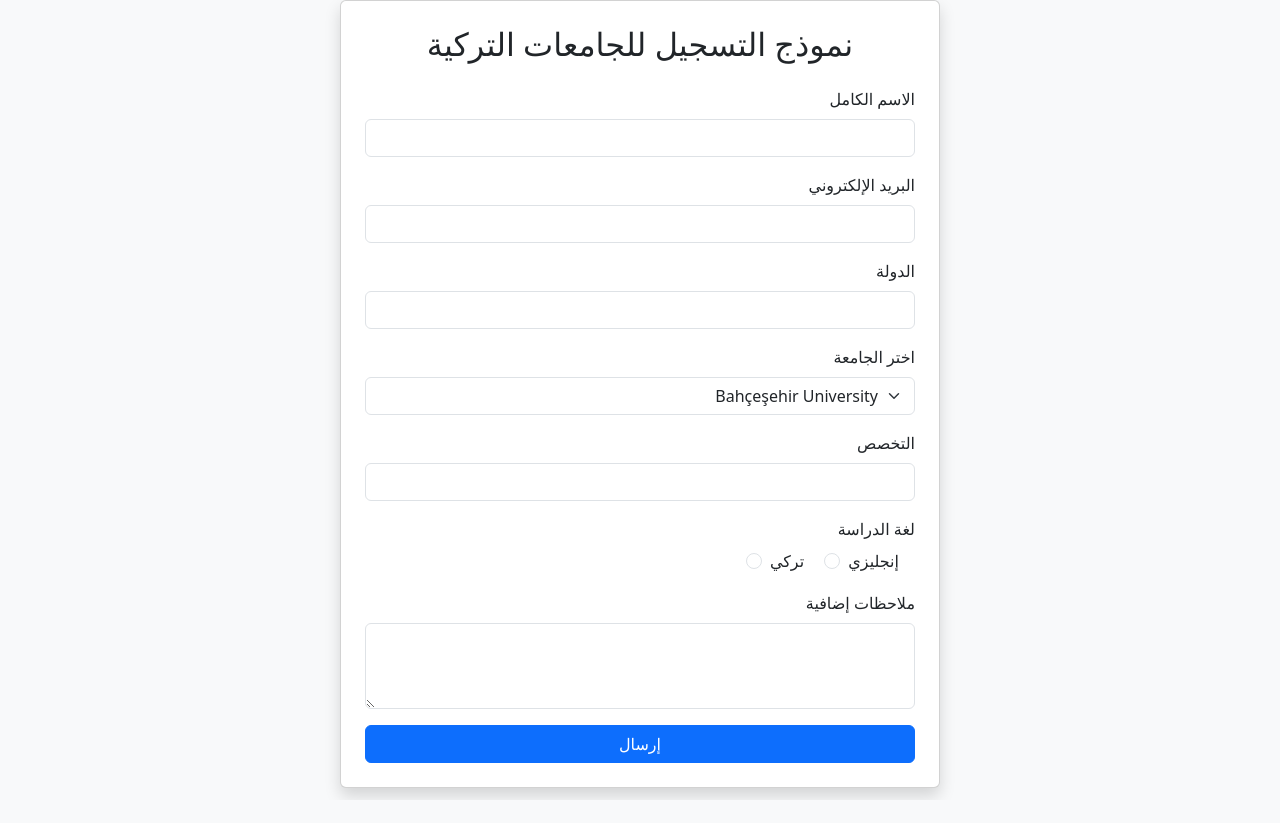
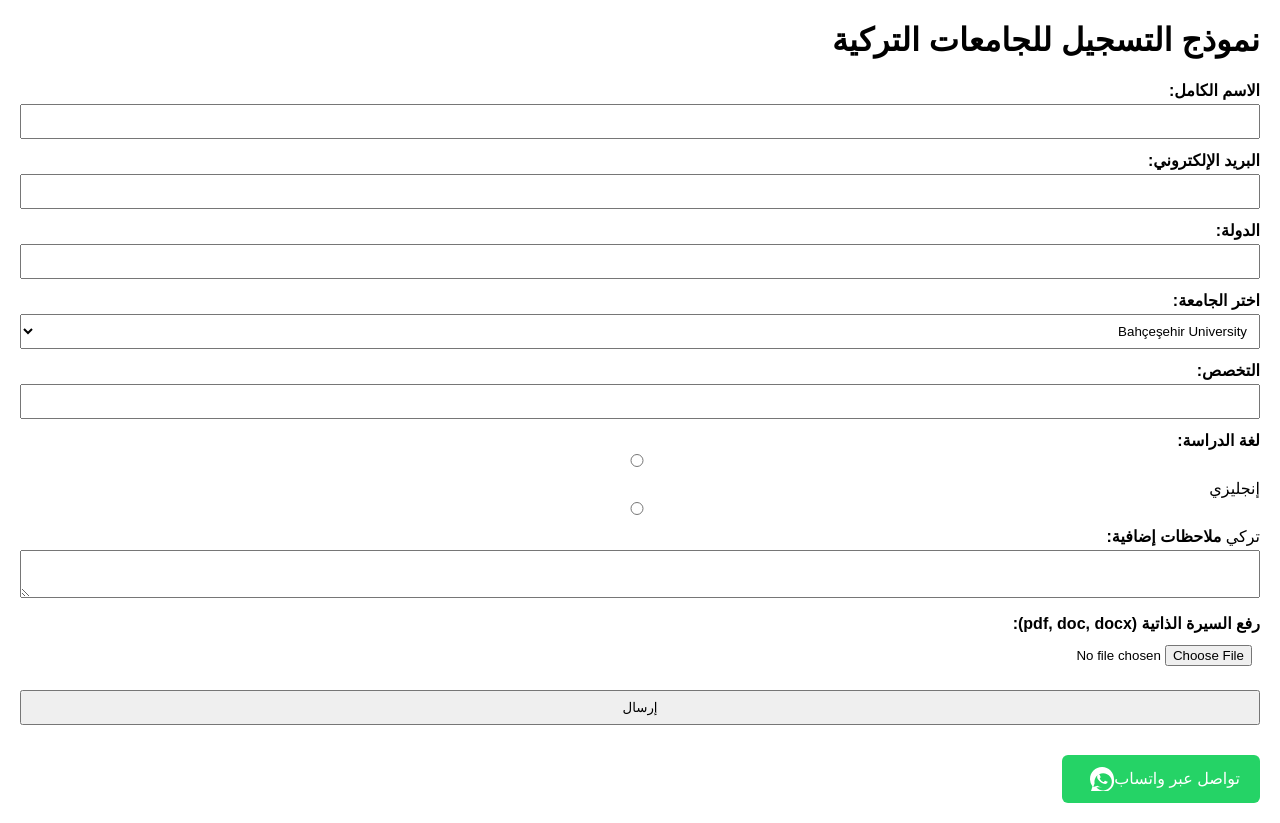
Before and after one commit to Osamahmadz/university_app, a Flask app: page / in a window 1280 px wide. Before the commit the page ends 799 px from the top, so only its background shows below. Run offline with Flask 3, Linux system fonts and the light colour scheme.

Commit message:
تحديث app.py و form.html: إضافة ميزات جديدة

```diff
--- a/app.py
+++ b/app.py
@@ -2,11 +2,13 @@ from flask import Flask, render_template, request, redirect, url_for, flash, Res
 from flask_login import LoginManager, login_user, login_required, logout_user, UserMixin
 from flask_bcrypt import Bcrypt
 from flask_wtf import FlaskForm
-from wtforms import StringField, PasswordField, SubmitField, RadioField, TextAreaField, SelectField
+from wtforms import StringField, PasswordField, SubmitField, RadioField, TextAreaField, SelectField, FileField
 from wtforms.validators import DataRequired, Email
+from werkzeug.utils import secure_filename
 import sqlite3
 import pandas as pd
 from io import BytesIO
+import os
 
 app = Flask(__name__)
 app.secret_key = "مفتاح-سري-معقد-وطويل-تغيّره-لهذا-المشروع"
@@ -18,6 +20,17 @@ login_manager.login_view = 'login'
 login_manager.init_app(app)
 
 DATABASE = 'students.db'
+UPLOAD_FOLDER = 'uploads'
+ALLOWED_EXTENSIONS = {'pdf', 'doc', 'docx'}
+
+# تأكد وجود مجلد الرفع
+if not os.path.exists(UPLOAD_FOLDER):
+    os.makedirs(UPLOAD_FOLDER)
+
+app.config['UPLOAD_FOLDER'] = UPLOAD_FOLDER
+
+def allowed_file(filename):
+    return '.' in filename and filename.rsplit('.', 1)[1].lower() in ALLOWED_EXTENSIONS
 
 # نموذج مستخدم
 class User(UserMixin):
@@ -53,7 +66,7 @@ class LoginForm(FlaskForm):
     password = PasswordField('كلمة المرور', validators=[DataRequired()])
     submit = SubmitField('دخول')
 
-# فورم تسجيل الطلاب
+# فورم تسجيل الطلاب مع حقل رفع السيرة الذاتية
 class RegistrationForm(FlaskForm):
     full_name = StringField('الاسم الكامل', validators=[DataRequired()])
     email = StringField('البريد الإلكتروني', validators=[DataRequired(), Email()])
@@ -78,6 +91,7 @@ class RegistrationForm(FlaskForm):
     major = StringField('التخصص', validators=[DataRequired()])
     language = RadioField('لغة الدراسة', choices=[('English','إنجليزي'), ('Turkish','تركي')], validators=[DataRequired()])
     notes = TextAreaField('ملاحظات إضافية')
+    cv = FileField('رفع السيرة الذاتية (pdf, doc, docx)')
     submit = SubmitField('إرسال')
 
 def init_db():
@@ -90,6 +104,7 @@ def init_db():
             password_hash TEXT NOT NULL
         )
     ''')
+    # تم إضافة عمود cv_filename لتخزين اسم ملف السيرة الذاتية
     cursor.execute('''
         CREATE TABLE IF NOT EXISTS students (
             id INTEGER PRIMARY KEY AUTOINCREMENT,
@@ -99,7 +114,8 @@ def init_db():
             university TEXT,
             major TEXT,
             language TEXT,
-            notes TEXT
+            notes TEXT,
+            cv_filename TEXT
         )
     ''')
     conn.commit()
@@ -139,6 +155,17 @@ def logout():
 def index():
     form = RegistrationForm()
     if form.validate_on_submit():
+        cv_filename = None
+        if form.cv.data:
+            file = form.cv.data
+            if allowed_file(file.filename):
+                filename = secure_filename(file.filename)
+                file.save(os.path.join(app.config['UPLOAD_FOLDER'], filename))
+                cv_filename = filename
+            else:
+                flash("امتداد الملف غير مسموح. الرجاء رفع ملف pdf, doc, أو docx فقط.", "danger")
+                return redirect(url_for('index'))
+
         data = (
             form.full_name.data,
             form.email.data,
@@ -147,12 +174,13 @@ def index():
             form.major.data,
             form.language.data,
             form.notes.data,
+            cv_filename
         )
         conn = sqlite3.connect(DATABASE)
         cursor = conn.cursor()
         cursor.execute('''
-            INSERT INTO students (full_name, email, country, university, major, language, notes)
-            VALUES (?, ?, ?, ?, ?, ?, ?)
+            INSERT INTO students (full_name, email, country, university, major, language, notes, cv_filename)
+            VALUES (?, ?, ?, ?, ?, ?, ?, ?)
         ''', data)
         conn.commit()
         conn.close()
@@ -167,7 +195,7 @@ def index():
 def admin():
     conn = sqlite3.connect(DATABASE)
     cursor = conn.cursor()
-    cursor.execute('SELECT id, full_name, email, country, university, major, language, notes FROM students ORDER BY id DESC')
+    cursor.execute('SELECT id, full_name, email, country, university, major, language, notes, cv_filename FROM students ORDER BY id DESC')
     students = cursor.fetchall()
     conn.close()
     return render_template('admin.html', students=students)
--- a/templates/form.html
+++ b/templates/form.html
@@ -3,72 +3,73 @@
 <head>
     <meta charset="UTF-8" />
     <title>نموذج تسجيل الطلاب</title>
-    <link href="https://cdn.jsdelivr.net/npm/bootstrap@5.3.0/dist/css/bootstrap.min.css" rel="stylesheet" />
+    <style>
+        body { font-family: Arial, sans-serif; margin: 20px; }
+        label { font-weight: bold; }
+        input, select, textarea { width: 100%; padding: 8px; margin-top: 4px; margin-bottom: 12px; box-sizing: border-box; }
+        button, .whatsapp-button {
+            background-color: #25D366;
+            color: white;
+            border: none;
+            padding: 12px 20px;
+            font-size: 16px;
+            cursor: pointer;
+            border-radius: 6px;
+            display: inline-flex;
+            align-items: center;
+            text-decoration: none;
+        }
+        .whatsapp-button svg {
+            margin-left: 8px;
+            width: 24px;
+            height: 24px;
+            fill: white;
+        }
+    </style>
 </head>
-<body class="bg-light">
+<body>
+    <h1>نموذج التسجيل للجامعات التركية</h1>
 
-<div class="container d-flex justify-content-center align-items-center" style="min-height: 90vh;">
-    <div class="card shadow p-4 w-100" style="max-width: 600px;">
-        <h2 class="mb-4 text-center">نموذج التسجيل للجامعات التركية</h2>
+    <form method="POST" action="/" enctype="multipart/form-data">
+        {{ form.hidden_tag() }}
 
-        <form method="POST" action="{{ url_for('index') }}">
-            {{ form.hidden_tag() }}
+        <label for="full_name">الاسم الكامل:</label>
+        {{ form.full_name(id="full_name") }}
 
-            <div class="mb-3">
-                {{ form.full_name.label(class="form-label") }}
-                {{ form.full_name(class="form-control") }}
-            </div>
+        <label for="email">البريد الإلكتروني:</label>
+        {{ form.email(id="email") }}
 
-            <div class="mb-3">
-                {{ form.email.label(class="form-label") }}
-                {{ form.email(class="form-control") }}
-            </div>
+        <label for="country">الدولة:</label>
+        {{ form.country(id="country") }}
 
-            <div class="mb-3">
-                {{ form.country.label(class="form-label") }}
-                {{ form.country(class="form-control") }}
-            </div>
+        <label for="university">اختر الجامعة:</label>
+        {{ form.university(id="university") }}
 
-            <div class="mb-3">
-                {{ form.university.label(class="form-label") }}
-                {{ form.university(class="form-select") }}
-            </div>
+        <label for="major">التخصص:</label>
+        {{ form.major(id="major") }}
 
-            <div class="mb-3">
-                {{ form.major.label(class="form-label") }}
-                {{ form.major(class="form-control") }}
-            </div>
+        <label>لغة الدراسة:</label><br />
+        {% for subfield in form.language %}
+            {{ subfield() }} {{ subfield.label.text }}
+        {% endfor %}
 
-            <div class="mb-3">
-                {{ form.language.label(class="form-label d-block") }}
-                {% for subfield in form.language %}
-                    <div class="form-check form-check-inline">
-                        {{ subfield(class="form-check-input") }}
-                        {{ subfield.label(class="form-check-label") }}
-                    </div>
-                {% endfor %}
-            </div>
+        <label for="notes">ملاحظات إضافية:</label>
+        {{ form.notes(id="notes") }}
 
-            <div class="mb-3">
-                {{ form.notes.label(class="form-label") }}
-                {{ form.notes(class="form-control", rows="3") }}
-            </div>
+        <label for="cv">رفع السيرة الذاتية (pdf, doc, docx):</label>
+        {{ form.cv(id="cv") }}
 
-            <button type="submit" class="btn btn-primary w-100">{{ form.submit.label.text }}</button>
-        </form>
+        {{ form.submit() }}
+    </form>
 
-        {% with messages = get_flashed_messages(with_categories=true) %}
-        {% if messages %}
-        <div class="mt-3">
-            {% for category, message in messages %}
-            <div class="alert alert-{{ category }}">{{ message }}</div>
-            {% endfor %}
-        </div>
-        {% endif %}
-        {% endwith %}
+    <br/>
 
-    </div>
-</div>
+    <a href="https://wa.me/+905528782281" target="_blank" class="whatsapp-button" aria-label="تواصل عبر واتساب">
+        تواصل عبر واتساب
+        <svg viewBox="0 0 24 24" aria-hidden="true">
+            <path d="M20.52 3.48A11.88 11.88 0 0012 0C5.37 0 .02 5.36 0 12a11.88 11.88 0 002.48 7.52l-2.48 7.48 7.52-2.48A11.88 11.88 0 0024 12c0-3.18-1.24-6.16-3.48-8.52zm-8.1 16.86a8.66 8.66 0 01-4.66-1.36l-.33-.2-4.1 1.34 1.38-4.08-.22-.35a8.68 8.68 0 111.91 4.65zm4.8-5.74c-.27-.14-1.58-.78-1.82-.87-.24-.1-.41-.14-.58.14-.17.27-.66.87-.81 1.05-.15.18-.3.2-.56.07-.27-.14-1.13-.42-2.15-1.33-.8-.71-1.34-1.6-1.5-1.87-.16-.27-.02-.42.12-.56.12-.12.27-.3.41-.45.14-.15.18-.27.27-.44.09-.17.05-.32-.02-.45-.07-.14-.58-1.39-.8-1.9-.22-.5-.44-.43-.58-.44-.15-.01-.32-.01-.5-.01-.17 0-.45.07-.68.32-.23.24-.87.85-.87 2.07s.89 2.4 1.02 2.57c.14.18 1.78 2.72 4.31 3.81.6.26 1.07.41 1.44.53.61.19 1.16.16 1.6.1.49-.07 1.58-.64 1.8-1.26.23-.63.23-1.17.16-1.26-.07-.08-.27-.14-.55-.27z"/>
+        </svg>
+    </a>
 
 </body>
 </html>
```
